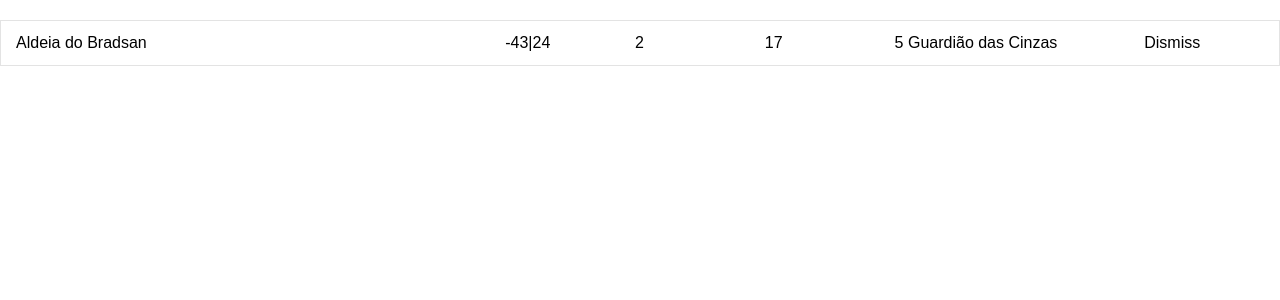
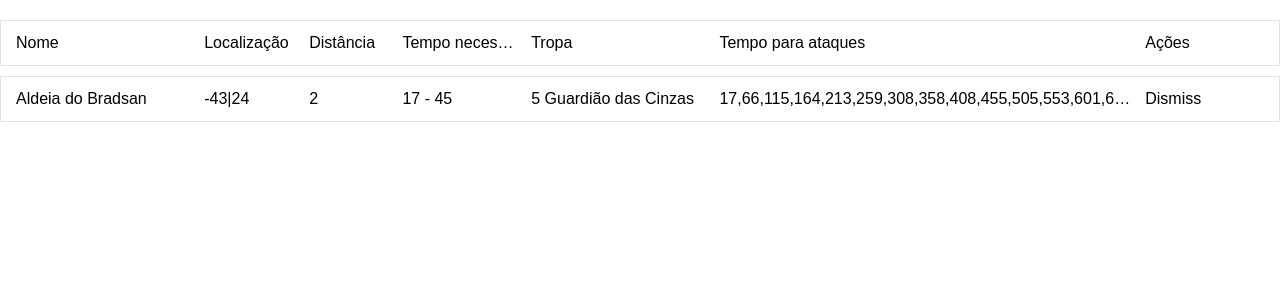
Before and after one commit to jonathanrz/travian-farms, a React (Create React App) app: page / in a window 1280 px wide. Shown: the top 300 px of the page. Built offline with nearby package versions, Linux system fonts and the light colour scheme.

Commit message:
Generate attack times

```diff
--- a/src/App.js
+++ b/src/App.js
@@ -17,6 +17,7 @@ const farms = [
     localization: "-43|24",
     distance: 2,
     time: 17,
+    time_to_attack: 45,
     troops: {
       type: "Guardião das Cinzas",
       amount: 5
@@ -32,6 +33,19 @@ class App extends Component {
       farms,
       troops,
     };
+
+    this.generateTime = this.generateTime.bind(this)
+  }
+
+  generateTime(farm) {
+      let times = [farm.time]
+      let currentTime = farm.time
+      while(currentTime < 720) {
+        currentTime += farm.time_to_attack + Math.floor((Math.random() * 5) + 1)
+        times.push(currentTime)
+      }
+
+      return times.join(",")
   }
 
   render() {
@@ -40,6 +54,7 @@ class App extends Component {
         <FarmTable
           list={farms}
           onDismiss={ function() {} }
+          generateTime={ this.generateTime }
         />
       </div>
     );
@@ -48,25 +63,51 @@ class App extends Component {
 
 class FarmTable extends Component {
   render() {
-    const { list, onDismiss } = this.props;
+    const { list, onDismiss, generateTime } = this.props;
     return (
       <div className="table">
+        <div key="0" className="table-row">
+          <span style={{ width: '15%' }}>
+            Nome
+          </span>
+          <span style={{ width: '8%' }}>
+            Localização
+          </span>
+          <span style={{ width: '7%' }}>
+            Distância
+          </span>
+          <span style={{ width: '10%' }}>
+            Tempo necessário
+          </span>
+          <span style={{ width: '15%' }}>
+            Tropa
+          </span>
+          <span style={{ width: '35%' }}>
+            Tempo para ataques
+          </span>
+          <span style={{ width: '10%' }}>
+            Ações
+          </span>
+        </div>
         { list.map(item =>
           <div key={item.id} className="table-row">
-            <span style={{ width: '40%' }}>
+            <span style={{ width: '15%' }}>
               {item.name}
             </span>
-            <span style={{ width: '10%' }}>
+            <span style={{ width: '8%' }}>
               {item.localization}
             </span>
-            <span style={{ width: '10%' }}>
+            <span style={{ width: '7%' }}>
               {item.distance}
             </span>
             <span style={{ width: '10%' }}>
-              {item.time}
+              {item.time} - {item.time_to_attack}
             </span>
-            <span style={{ width: '20%' }}>
+            <span style={{ width: '15%' }}>
               {item.troops.amount} {item.troops.type}
+            </span>
+            <span style={{ width: '35%' }}>
+              {generateTime(item)}
             </span>
             <span style={{ width: '10%' }}>
               <button
```
